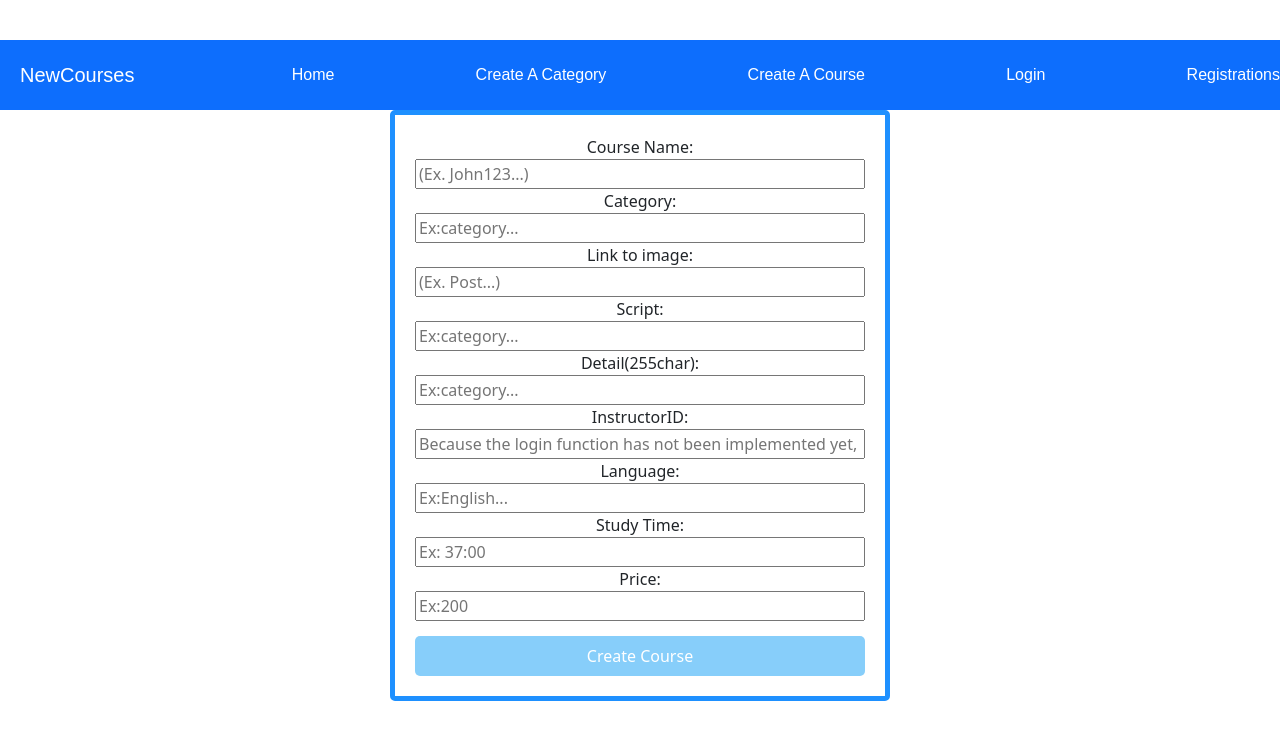
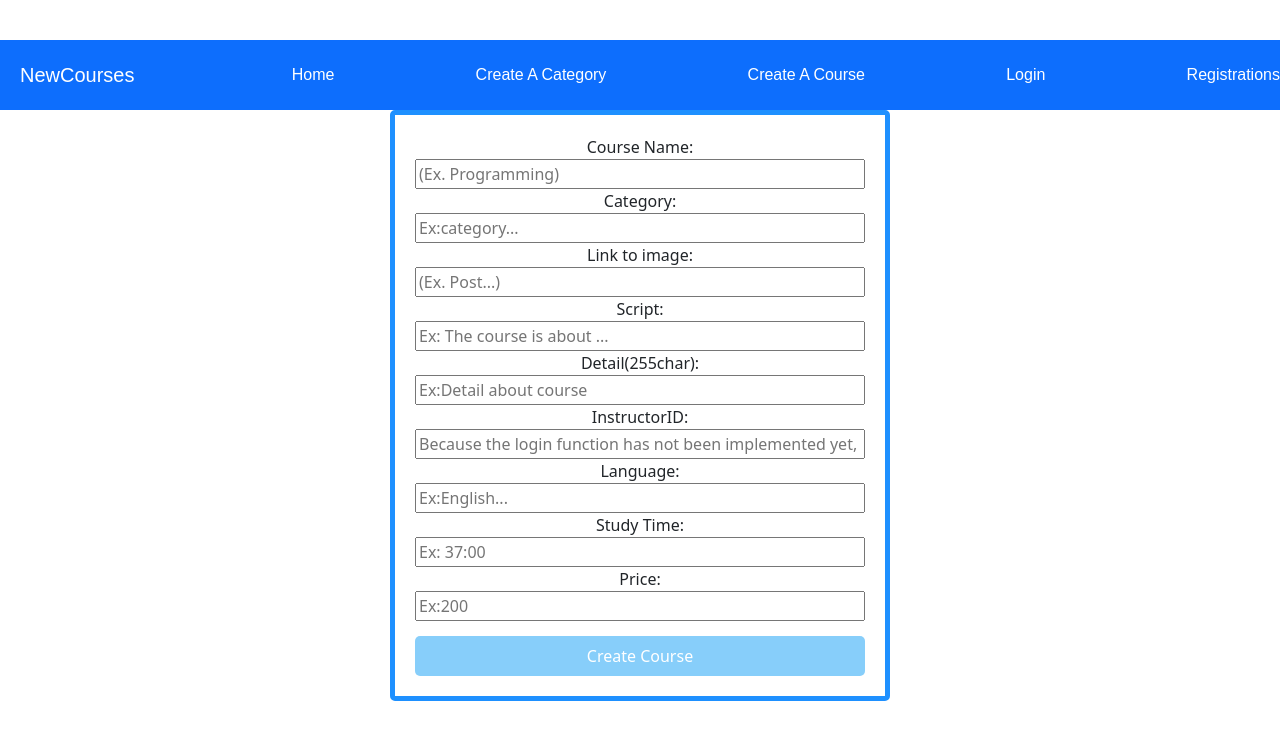
Before and after one commit to tanduy222002/NewCourse, a React (Create React App) app in the folder client/: page /createcourse in a window 1280 px wide. Shown: the top 740 px of the page. Built offline with nearby package versions, Linux system fonts and the light colour scheme.

Commit message:
change some text in ui

```diff
--- a/client/src/pages/CreateCategory.js
+++ b/client/src/pages/CreateCategory.js
@@ -46,7 +46,7 @@ function CreateCategory() {
               <Form className="formContainer">
 
 
-                  <label>category Name: </label>
+                  <label>Category Name: </label>
                   <ErrorMessage name="CategoryName" component="span"/>
                   <Field
                   autoComplete="off"
--- a/client/src/pages/CreateCourse.js
+++ b/client/src/pages/CreateCourse.js
@@ -34,7 +34,7 @@ function CreateCourse() {
 
 
     const onSubmit = (data) =>{
-      // console.log(data);
+      console.log(data);
         axios.post("http://localhost:3001/createcourse", data).then((response) => {
           console.log(response);
           alert(JSON.stringify(response.data));
@@ -57,7 +57,7 @@ function CreateCourse() {
                   autoComplete="off"
                   id="inputCreateCourse"
                   name="courseName"
-                  placeHolder="(Ex. John123...)"
+                  placeHolder="(Ex. Programming)"
 
                   />
                     <label>Category: </label>
@@ -85,7 +85,7 @@ function CreateCourse() {
                   autoComplete="off"
                   id="inputCreateCourse"
                   name="script"
-                  placeHolder="Ex:category..."
+                  placeHolder="Ex: The course is about ..."
 
                   />
 
@@ -95,7 +95,7 @@ function CreateCourse() {
                   autoComplete="off"
                   id="inputCreateCourse"
                   name="detail"
-                  placeHolder="Ex:category..."
+                  placeHolder="Ex:Detail about course"
 
                   />
 
```
Also changed, not shown: 2 other files (tests, documents, lock files or other folders).
